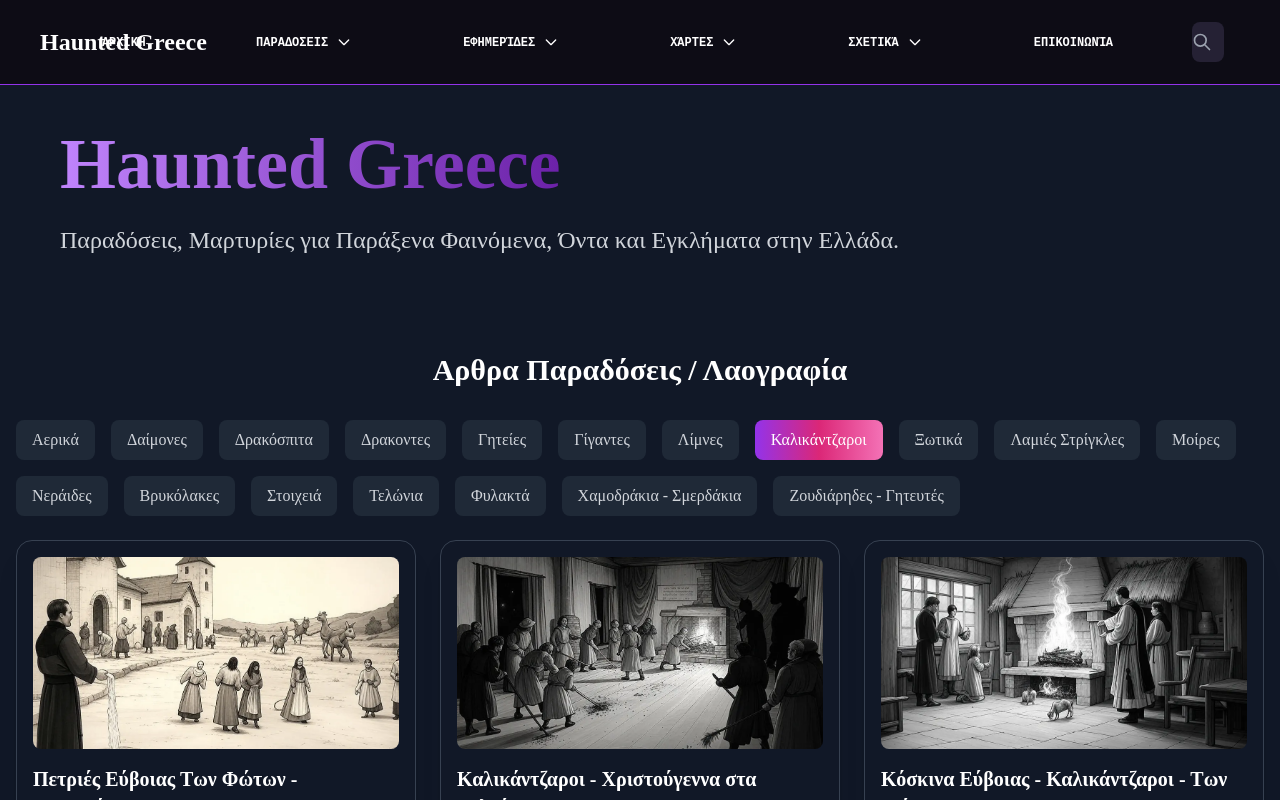
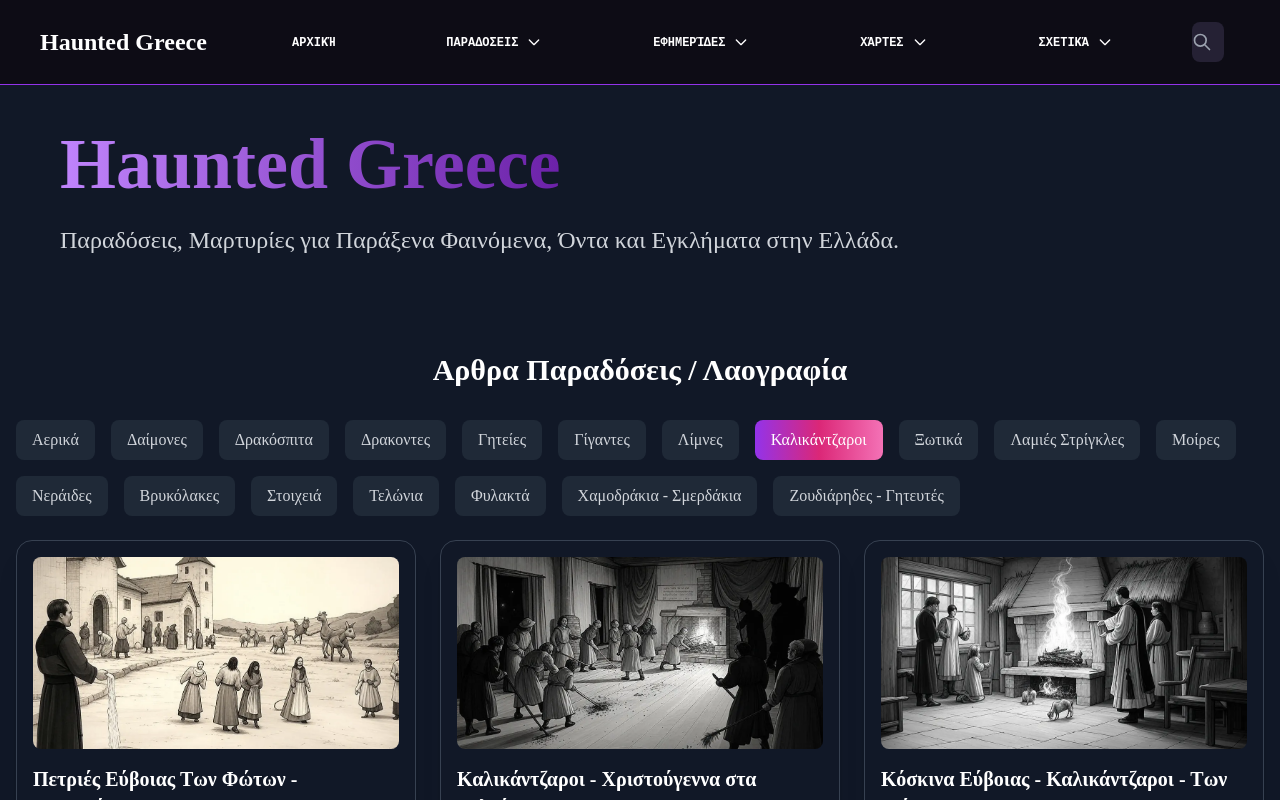
Before and after one commit to Ofousekiseimai/haunted, a React (Vite) app: page / in a window 1280 px wide. Shown: the top 800 px of the page. Built offline with nearby package versions, Linux system fonts and the light colour scheme.

Commit message:
modified images format

```diff
--- a/src/constants/index.js
+++ b/src/constants/index.js
@@ -232,11 +232,6 @@ export const navigation = [
 
     ]
 
-  },
-  {
-    id: '6',
-    title: 'Επικοινωνία',
-    url: '/contact',
-    onlyMobile: false
   }
+
 ];
```
